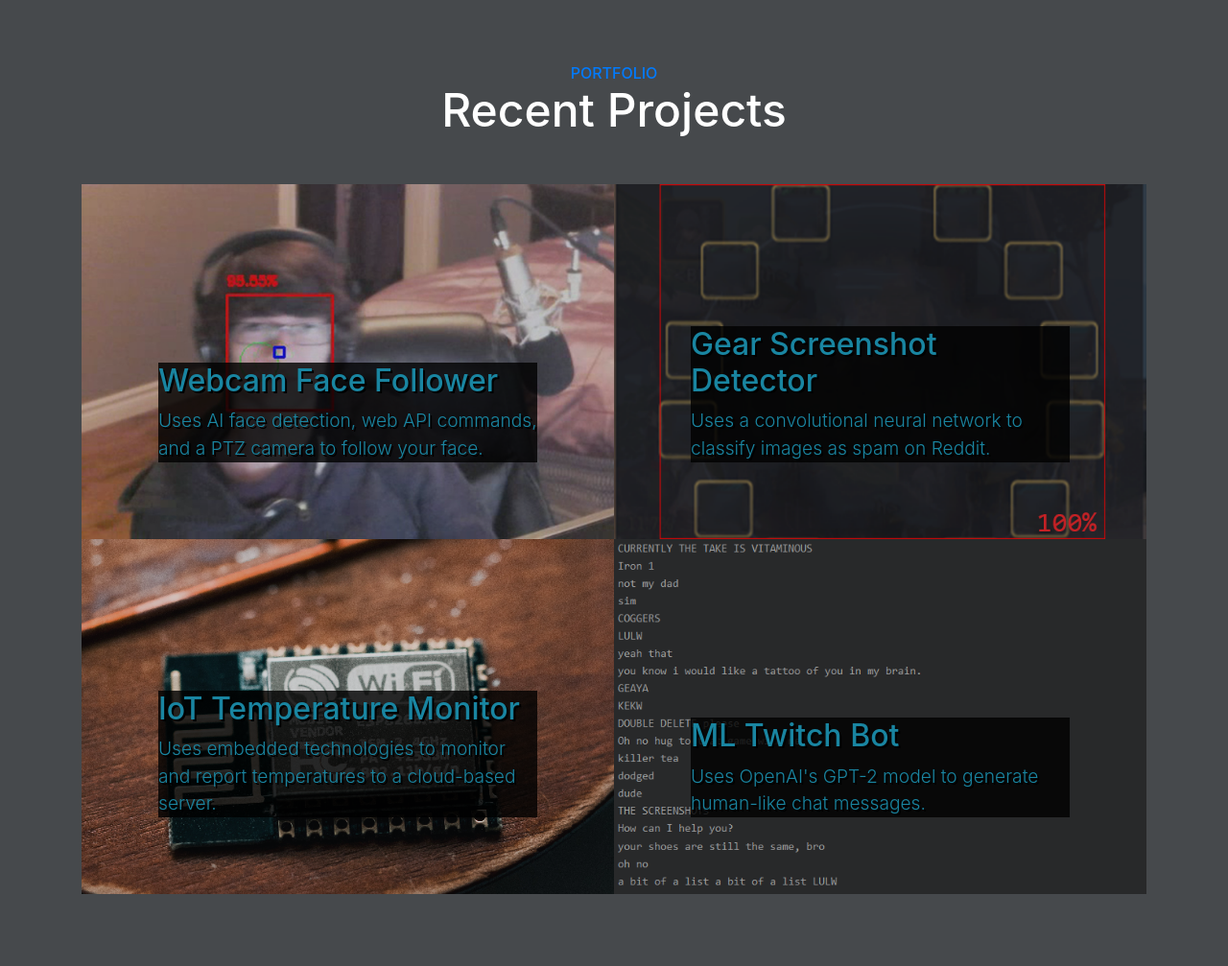
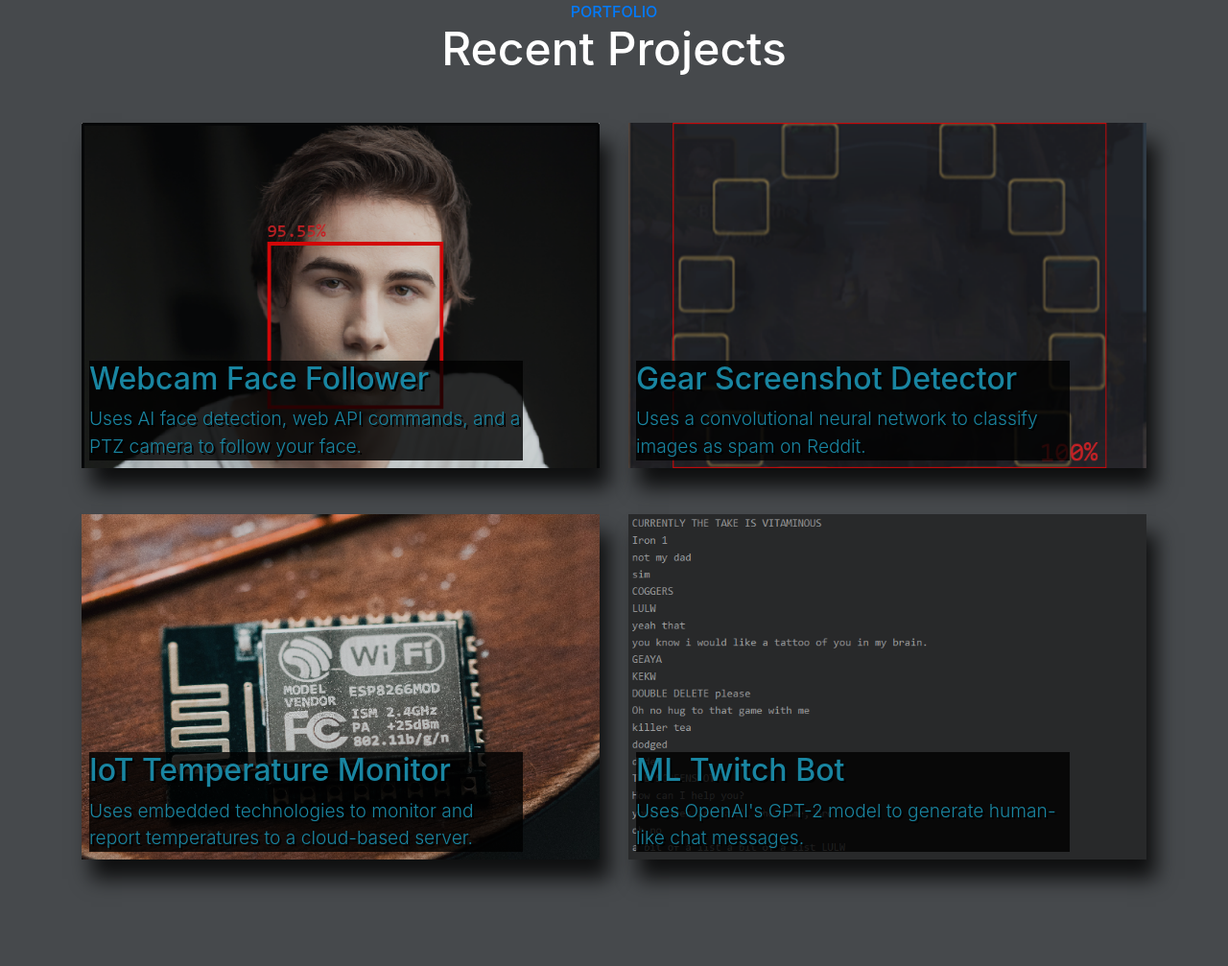
Before and after one commit to Daylend/daylend.github.io, a website with bundled scripts: page index.html in a window 1280 px wide. Shown: the part 853-1860 px from the top of the page at 96% size. Built offline with nearby package versions, Linux system fonts and the light colour scheme.

Commit message:
Style changes to portfolio section

```diff
--- a/css/stylish-portfolio.css
+++ b/css/stylish-portfolio.css
@@ -19,7 +19,7 @@ body {
 }
 
 .content-section {
-  padding-top: 7.5rem;
+  padding-top: 3.5rem;
   padding-bottom: 7.5rem;
   background-color: #46494C;
 }
@@ -237,6 +237,7 @@ h6 {
   overflow: hidden;
   max-width: 530px;
   margin: auto auto 1rem;
+  box-shadow: rgba(0, 0, 0, 0.8) 10px 20px 20px;
 }
 
 .portfolio-item img{
@@ -256,7 +257,7 @@ h6 {
 
 .portfolio-item .caption .caption-content {
   color: #fff;
-  margin: auto 2rem 2rem;
+  margin: auto 0rem 0rem;
   background-color: rgba(0,0,0,0.8);
   color: #1985A1;
   text-shadow: 2px 2px #000000;
@@ -286,9 +287,9 @@ h6 {
   }
   .portfolio-item .caption .caption-content {
     transition: opacity 0.25s;
-    margin-left: 5rem;
+    margin-left: 0.5rem;
     margin-right: 5rem;
-    margin-bottom: 5rem;
+    margin-bottom: 0.5rem;
   }
   .portfolio-item img {
     transition: -webkit-clip-path 0.25s ease-out;
--- a/index.html
+++ b/index.html
@@ -65,8 +65,8 @@
         <h3 class="text-primary mb-0">Portfolio</h3>
         <h2 class="text-white mb-5">Recent Projects</h2>
       </div>
-      <div class="row no-gutters">
-        <div class="col-lg-6">
+      <div class="row">
+        <div class="col-lg-6 mb-5">
           <a class="portfolio-item" href="https://github.com/Daylend/WebcamFaceTracker">
             <div class="caption">
               <div class="caption-content">
@@ -74,10 +74,10 @@
                 <p class="mb-0">Uses AI face detection, web API commands, and a PTZ camera to follow your face.</p>
               </div>
             </div>
-            <img class="img-fluid" src="img/webcamtracker.jpg" alt="">
+            <img class="img-fluid" src="img/webcamtracker.png" alt="">
           </a>
         </div>
-        <div class="col-lg-6">
+        <div class="col-lg-6 mb-5">
           <a class="portfolio-item" href="https://github.com/Daylend/GearScreenshotChecker">
             <div class="caption">
               <div class="caption-content">
@@ -88,7 +88,7 @@
             <img class="img-fluid" src="img/gearscreenshot.png" alt="">
           </a>
         </div>
-        <div class="col-lg-6">
+        <div class="col-lg-6 mb-5">
           <a class="portfolio-item" href="https://github.com/Daylend/GarageTempClient">
             <div class="caption">
               <div class="caption-content">
```
Also changed, not shown: img/webcamtracker.jpg (deleted), img/webcamtracker.png (added).
